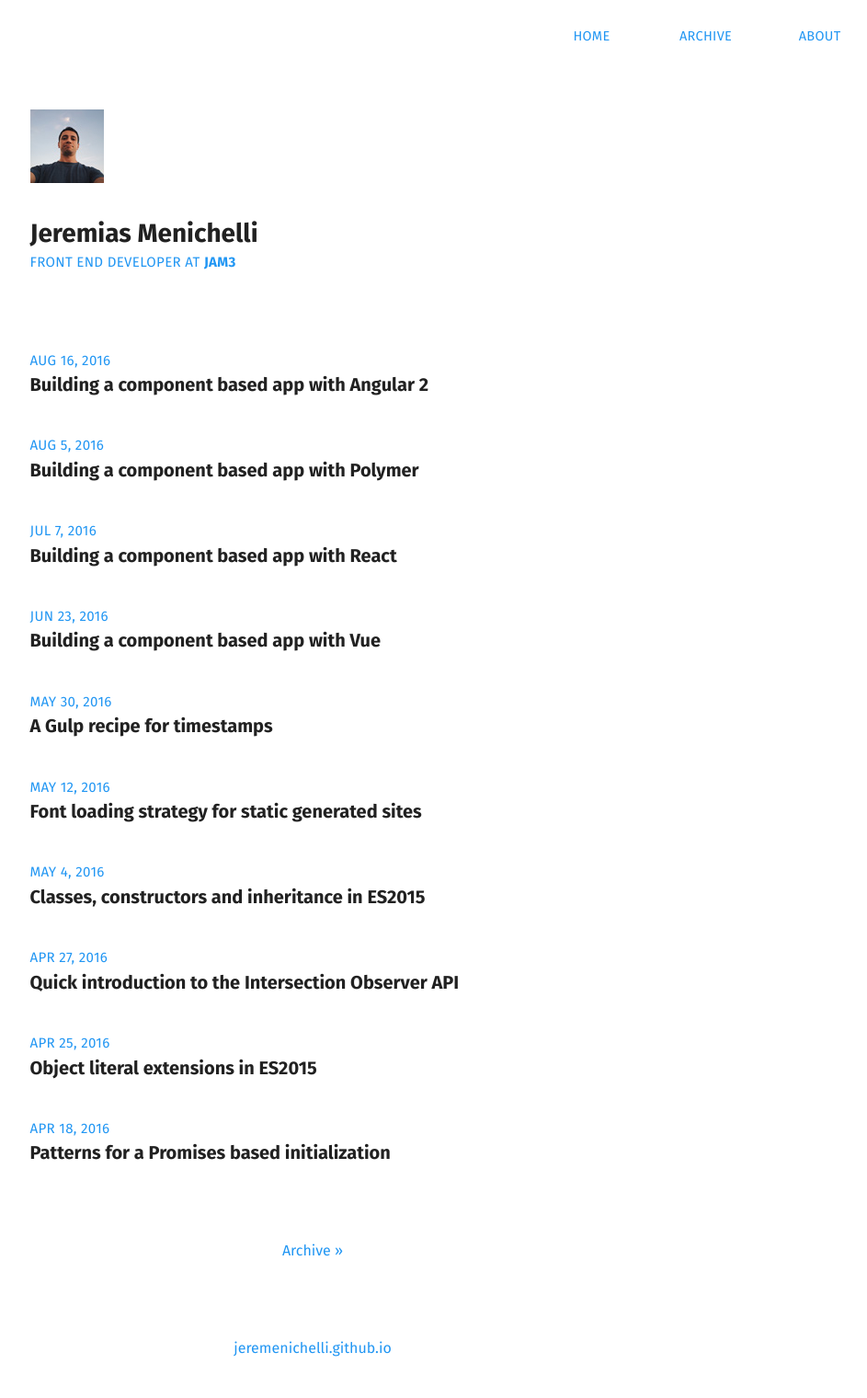
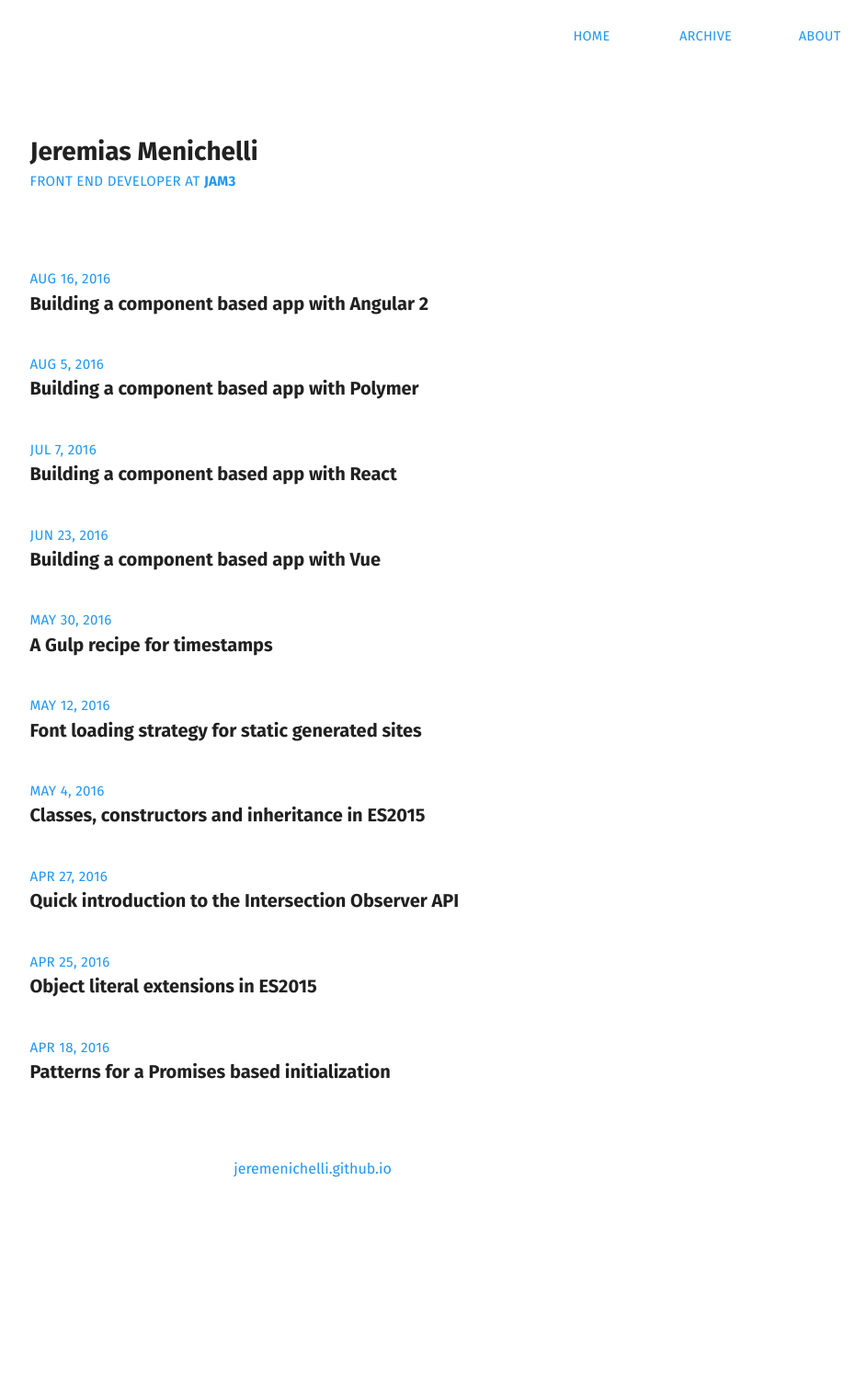
Before and after one commit to jeremenichelli/jeremenichelli.github.io, a Jekyll site: the page built from index.html, in a window 1280 px wide. Shown: the whole page at 92% size, without its empty margins (300-1243 px from the left). Built offline with Jekyll 4.4.1, drawn with Linux system fonts in a browser that asks for light colours; after the commit the page ends 1325 px from its top, so only the background shows below that.

Commit message:
Update includes

```diff
--- a/_includes/footer.html
+++ b/_includes/footer.html
@@ -1,15 +1,7 @@
 <footer>
-    <div class="container">
-    {% if page.type == 'home' %}
-        <a class="footer__link" href="/archive">Archive &raquo;</a>
-    {% else %}
-        <a class="footer__link" href="/">&laquo; Back</a>
-    {% endif %}
-    </div>
-
-    <div class="container">
-        <a href="/">
-            {{ site.url }}
-        </a>
-    </div>
+  <div class="container">
+    <a href="/">
+      {{ site.url }}
+    </a>
+  </div>
 </footer>
--- a/_includes/head.html
+++ b/_includes/head.html
@@ -54,7 +54,7 @@
     <link rel="icon" type="image/png"
       href="/assets/favicon/android-chrome-192x192.png?time={{ site.data.timestamps.favicon }}" sizes="192x192">
 
-    <meta name="theme-color" content="#212121">
+    <meta name="theme-color" content="#2196f3">
 
     <meta name="msapplication-TileColor" content="#ffffff">
     <meta name="msapplication-TileImage"
@@ -81,12 +81,5 @@
     <noscript>
         <link rel="stylesheet" property="stylesheet" type="text/css"
             href="/assets/styles/{{ type }}.css?time={{ site.data.timestamps.styles }}">
-
-        <style>
-            .avatar__img {
-                opacity: 1;
-                transform: none;
-            }
-        </style>
     </noscript>
 </head>
--- a/_includes/header.html
+++ b/_includes/header.html
@@ -1,12 +1,5 @@
 <header>
   <div class="container">
-        <a class="avatar" href="/">
-            <img alt="" class="avatar__img"
-                src="/assets/img/avatar1x.jpeg?time={{ site.data.timestamps.images }}"
-                srcset="/assets/img/avatar2x.jpeg?time={{ site.data.timestamps.images }} 2x"
-                onload="this.className+=' loaded'"
-                onerror="this.parentNode.style.display='none'">
-        </a>
 
     <h1 class="header__title">{% if page.title %}{{ page.title }}{% else %}{{ site.title }}{% endif %}</h1>
 
```
Lines whose indentation alone changed are shown as unchanged.
